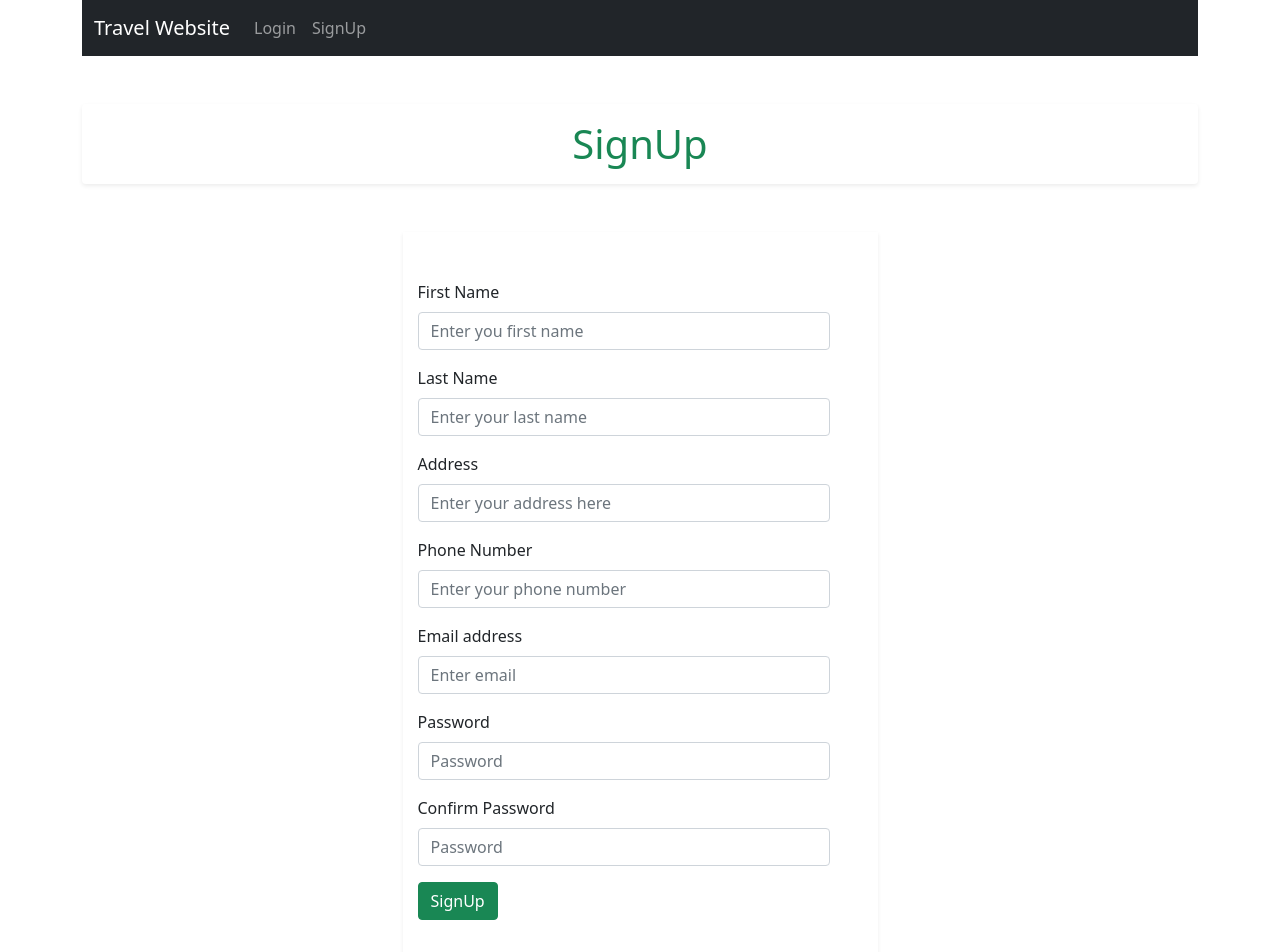
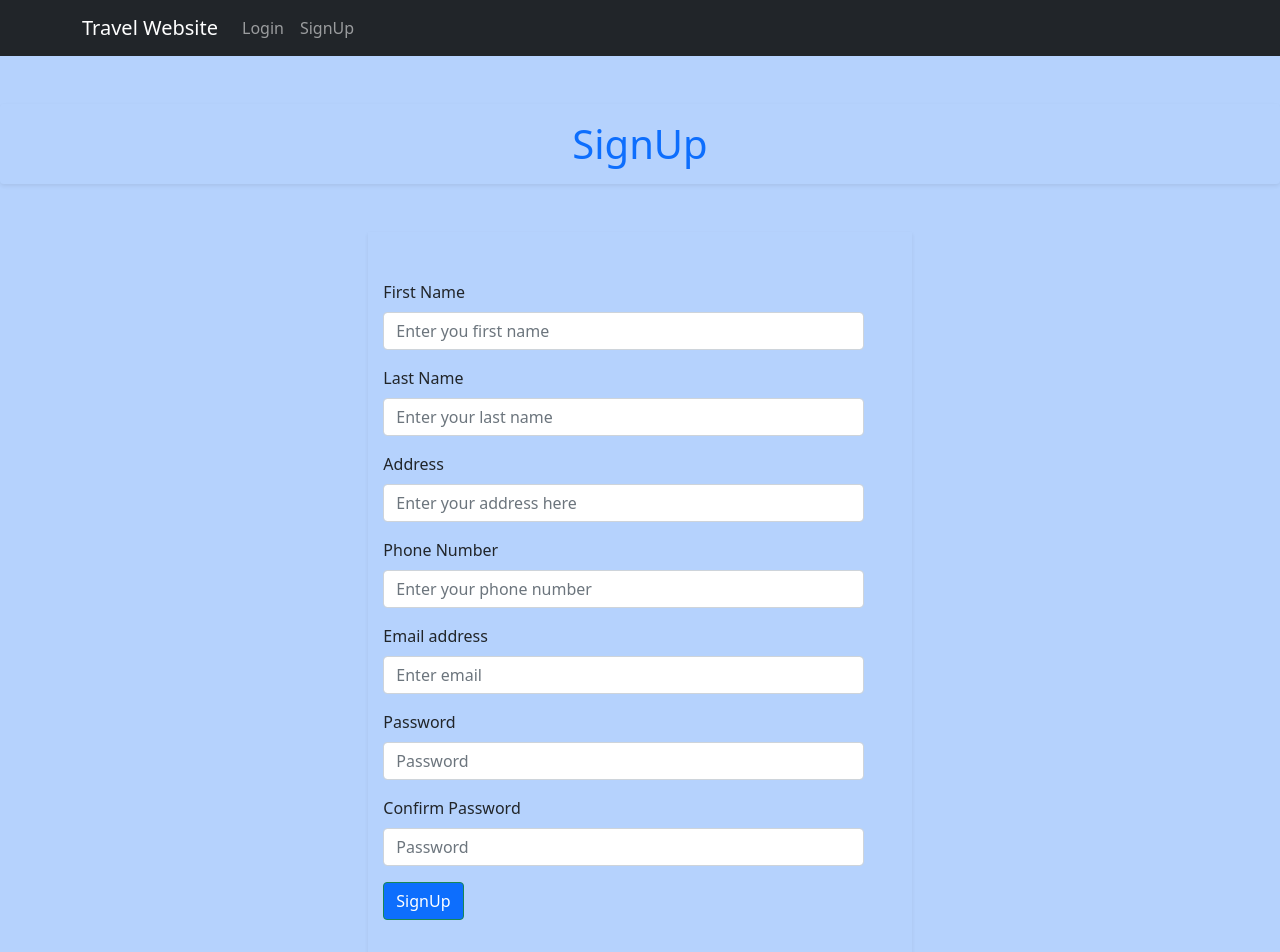
Before and after one commit to gopinathsjsu/team-project-vsrl_202_teamproject, a React (Create React App) app in the folder airline-application-frontend/: page /signup in a window 1280 px wide. Shown: the top 952 px of the page. Built offline with nearby package versions, Linux system fonts and the light colour scheme; no server answers.

Commit message:
made css changes in login and signup

```diff
--- a/airline-application-frontend/src/components/NavBar.js
+++ b/airline-application-frontend/src/components/NavBar.js
@@ -9,15 +9,15 @@ function MyNavbar (){
         return (
             <Navbar collapseOnSelect expand="lg" bg="dark" variant="dark">
             <Container>
-            <Navbar.Brand href="http://localhost:3004/">Travel Website</Navbar.Brand>
+            <Navbar.Brand href="http://localhost:3005/">Travel Website</Navbar.Brand>
             <Navbar.Toggle aria-controls="responsive-navbar-nav" />
             <Navbar.Collapse id="responsive-navbar-nav">
 
               <Nav>
                  { (!isAuthenticated() && (
                     <Fragment>
-                <Nav.Link href="http://localhost:3004/login">Login</Nav.Link>
-                <Nav.Link eventKey={2} href="http://localhost:3004/signup">
+                <Nav.Link href="http://localhost:3005/login">Login</Nav.Link>
+                <Nav.Link eventKey={2} href="http://localhost:3005/signup">
                   SignUp
                 </Nav.Link>
                 </Fragment>
--- a/airline-application-frontend/src/components/login.component.js
+++ b/airline-application-frontend/src/components/login.component.js
@@ -86,11 +86,11 @@ import { Link,Redirect } from "react-router-dom";
 
         return (
 
-                <Container>
+                <Container fluid style={{paddingLeft:0,paddingRight:0, backgroundColor: "#b5d2fd"}}>
                     <MyNavbar />
                     {/* {loadingMessage()} */}
                     {error && errorMessage()}
-                    <h1 className="shadow-sm text-success mt-5 p-3 text-center rounded">Login</h1>
+                    <h1 className="shadow-sm mt-5 p-3 text-center rounded" style={{color:"#0D6EFD"}}>Login</h1>
                     <Row className="mt-5">
                         <Col lg={5} md={6} sm={12} className="p-5 m-auto shadow-sm rounded-lg">
                         <Form>
@@ -106,13 +106,13 @@ import { Link,Redirect } from "react-router-dom";
                         <Form.Control value={password} type="password" placeholder="Password" onChange={handleChange("password")}  />
                     </Form.Group>
 
-                    <Button variant="btn btn-success btn-block" type="submit" onClick={onSubmit}>
+                    <Button variant="btn btn-success btn-block" style={{backgroundColor: "rgb(13, 110, 253)", color: "white"}} type="submit" onClick={onSubmit}>
                         Login
                        {/* <p className="text-white text-center">{JSON.stringify(values)}</p>  */}
                     </Button>
 
                     </Form>
-                    {performRedirect()};
+                    {performRedirect()}
                     {/* <p className="text-white text-center"> {JSON.stringify(values)}</p> */}
                     </Col>
                     </Row>
--- a/airline-application-frontend/src/components/signup.component.js
+++ b/airline-application-frontend/src/components/signup.component.js
@@ -61,13 +61,13 @@ const SignUp =()=> {
 
 
         return (
-            <Container>
+            <Container fluid style={{backgroundColor: "#b5d2fd",marginRight:0,marginLeft:0,paddingLeft:0,paddingRight:0}}>
                  <MyNavbar />
-                    <h1 className="shadow-sm text-success mt-5 p-3 text-center rounded">SignUp</h1>
+                    <h1 className="shadow-sm mt-5 p-3 text-center rounded" style={{color:"#0D6EFD"}}>SignUp</h1>
                     <Row className="mt-5">
                         <Col lg={5} md={6} sm={12} className="p-5 m-auto shadow-sm rounded-lg">
 
-                    <Form>
+                    <Form >
 
                     <Form.Group className="mb-3" controlId="formBasicEmail">
                     <Form.Label>First Name</Form.Label>
@@ -120,7 +120,7 @@ const SignUp =()=> {
                         onChange={handleChange("password")} />
                     </Form.Group>
 
-                    <Button variant="success btn-block" onClick={onSubmit} type="submit">
+                    <Button style={{backgroundColor: "rgb(13, 110, 253)", color: "white"}} variant="success btn-block" onClick={onSubmit} type="submit">
                         SignUp
                     </Button>
                 </Form>
```
